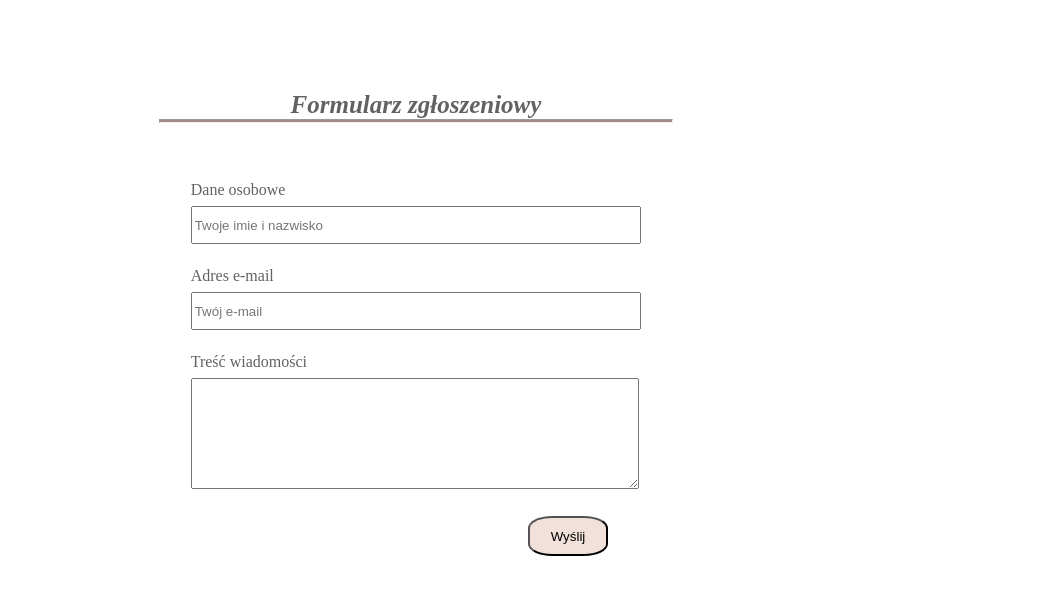
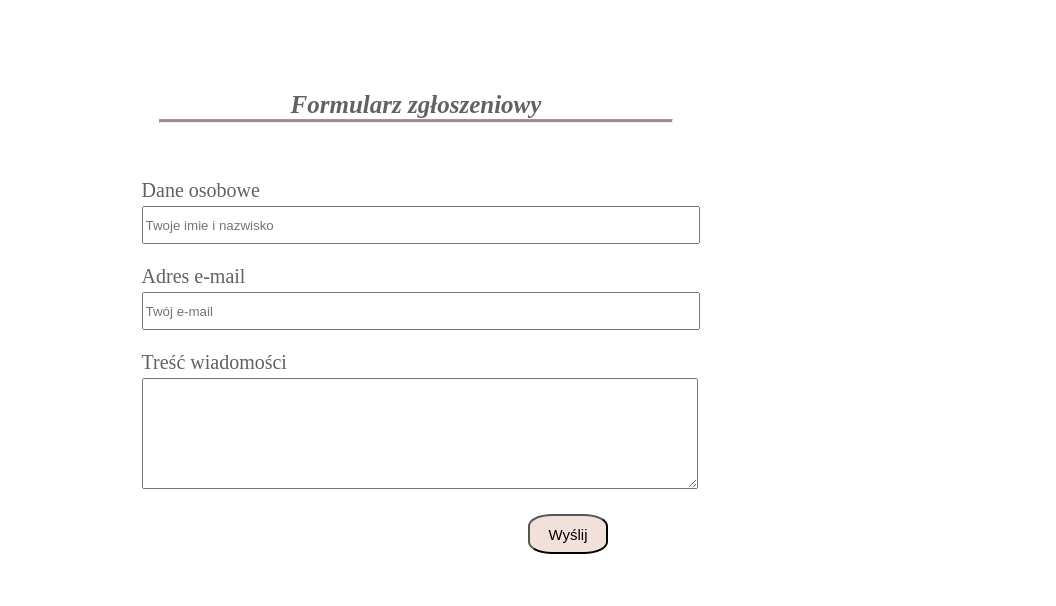
Before and after one commit to ALewandowska-sys/Stronka, a plain HTML site: page kontakt.html in a window 1280 px wide. Shown: the part 280-886 px from the top of the page, 224-1280 px from the left. Drawn offline with Linux system fonts and the light colour scheme.

Commit message:
Update style.css

```diff
--- a/style.css
+++ b/style.css
@@ -197,10 +197,10 @@ section{
 
 form{
     text-align: left;
-    margin-left: 25%;
+    margin-left: 20%;
 }
 input, textarea{
-    width: 60%;
+    width: 70%;
     min-height: 2rem;
     margin-bottom: 1rem;
 }
@@ -208,6 +208,7 @@ input, textarea{
     list-style-type: none;
     line-height: 2rem;
     padding-left: 4%;
+    font-size: 20px;
 }
 .button{
     width: 5rem;
@@ -216,6 +217,7 @@ input, textarea{
     border-radius: 30%;
     right: 35%;
     position: absolute;
+    font-size: 15px;
 }
 .button:hover{
     box-shadow: inset 0 0 7px 0 rgba(0,0,0,0.25);
```
